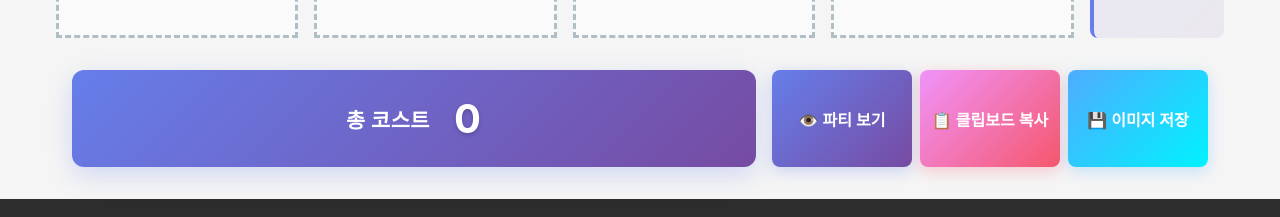
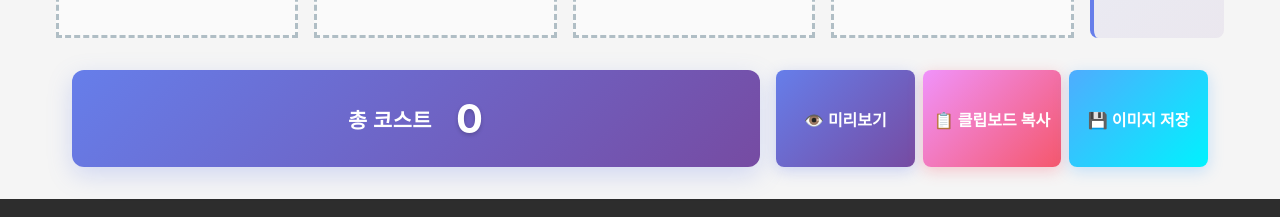
Before and after one commit to nemodouble/GenshinPartyCostCalculator, a React (Vite) app: page / in a window 1280 px wide. Shown: the part 479-696 px from the top of the page. Built offline with nearby package versions, Linux system fonts and the light colour scheme.

Commit message:
feat: add preview button styles and update button label in CaptureDownload component

```diff
--- a/src/components/CaptureDownload.tsx
+++ b/src/components/CaptureDownload.tsx
@@ -350,7 +350,7 @@ const CaptureDownload: React.FC<CaptureDownloadProps> = ({
           className="capture-download-btn capture-preview-btn"
           onClick={handleOpenPreview}
         >
-          👁️ 파티 보기
+          👁️ 미리보기
         </button>
         <button
           className={`capture-download-btn capture-copy-btn ${isCopied ? 'completed' : ''}`}
--- a/src/styles/CaptureDownload.css
+++ b/src/styles/CaptureDownload.css
@@ -19,6 +19,16 @@
   align-items: center;
   justify-content: center;
   gap: 0.4rem;
+}
+
+/* 미리보기 버튼 */
+.capture-preview-btn {
+  background: linear-gradient(135deg, #667eea 0%, #764ba2 100%);
+}
+
+.capture-preview-btn:hover {
+  background: linear-gradient(135deg, #7b8fed 0%, #8a5db8 100%);
+  box-shadow: 0 4px 12px rgba(102, 126, 234, 0.4);
 }
 
 /* 미리보기 버튼 */
```
